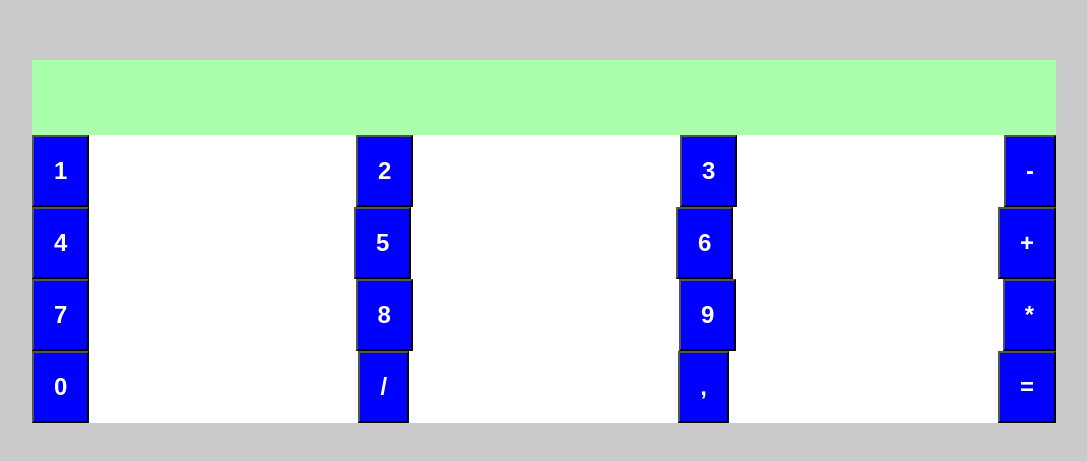
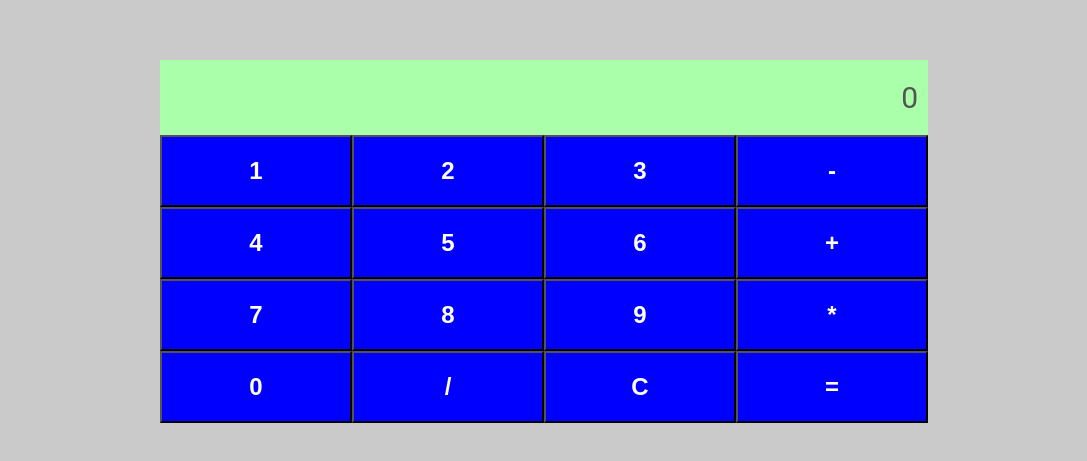
Before and after one commit to osmanbastos/calculadoraReact, a React (Create React App) app: page / in a window 1280 px wide. Shown: the part 159-620 px from the top of the page, without its empty margins (96-1183 px from the left). Built offline with nearby package versions, Linux system fonts and the light colour scheme.

Commit message:
Adicionadas funções aos botões numéricos, + e =

```diff
--- a/src/App.js
+++ b/src/App.js
@@ -1,35 +1,74 @@
 import { Container, Content, Row, Column } from './styles'
 import Input from './components/Input'
 import Button from './components/Button'
+import { useState } from 'react';
 
 const App = () => {
+  const [currentNumber, setCurrentNumber] = useState('0');
+  const [firstNumber, setFirstNumber] = useState('0');
+  const [operation, setOperation] = useState('');
+
+  const handleAddNumber = (num) => {
+    setCurrentNumber(prev => `${prev === '0' ? '' : prev}${num}`)
+  };
+
+  const handleClear = () => {
+    setCurrentNumber('0')
+    setFirstNumber('0')
+    setOperation('')
+  };
+
+  const handleOperationSum = () => {
+    if(firstNumber === '0'){
+      setFirstNumber(String(currentNumber));
+      setCurrentNumber('0');
+      setOperation('+');
+      console.log( firstNumber + currentNumber);
+    }else {
+      const sum = Number(firstNumber) + Number(currentNumber);
+      setCurrentNumber(String(sum))
+      setOperation('')
+      console.log(sum);
+    }
+  }
+
+  const handleEquals = () => {
+    if(firstNumber !== '0' && operation !== '' && currentNumber !== '0'){
+      switch(operation){
+        case '+':
+          handleOperationSum();
+          break;
+      }
+    }
+  }
+
   return (
     <Container>
       <Content>
-        <Input />
+        <Input value={currentNumber}/>
         <Row>
-          <Button label={"1"}/>
-          <Button label={"2"}/>
-          <Button label={"3"}/>
+          <Button label={"1"} onClick={() => handleAddNumber('1')}/>
+          <Button label={"2"} onClick={() => handleAddNumber('2')}/>
+          <Button label={"3"} onClick={() => handleAddNumber('3')}/>
           <Button label={"-"}/>
         </Row>
         <Row>
-          <Button label={"4"}/>
-          <Button label={"5"}/>
-          <Button label={"6"}/>
-          <Button label={"+"}/>
+          <Button label={"4"} onClick={() => handleAddNumber('4')}/>
+          <Button label={"5"} onClick={() => handleAddNumber('5')}/>
+          <Button label={"6"} onClick={() => handleAddNumber('6')}/>
+          <Button label={"+"} onClick={handleOperationSum}/>
         </Row>
         <Row>
-          <Button label={"7"}/>
-          <Button label={"8"}/>
-          <Button label={"9"}/>
+          <Button label={"7"} onClick={() => handleAddNumber('7')}/>
+          <Button label={"8"} onClick={() => handleAddNumber('8')}/>
+          <Button label={"9"} onClick={() => handleAddNumber('9')}/>
           <Button label={"*"}/>
         </Row>
         <Row>
-          <Button label={"0"}/>
+          <Button label={"0"} onClick={() => handleAddNumber('0')}/>
           <Button label={"/"}/>
-          <Button label={","}/>
-          <Button label={"="}/>
+          <Button label={"C"}  onClick={handleClear}/>
+          <Button label={"="} onClick={handleEquals}/>
         </Row>
       </Content>
     </Container>
--- a/src/components/Button/index.js
+++ b/src/components/Button/index.js
@@ -2,7 +2,7 @@
 
 const Button = ({label, onClick}) => {
     return (
-      <ButtonContainer onClick={onClick}>
+      <ButtonContainer onClick={onClick} type="button">
         {label}
       </ButtonContainer>
     );
--- a/src/components/Button/styles.js
+++ b/src/components/Button/styles.js
@@ -7,4 +7,5 @@
     color: #FFFFFF;
     font-size: 24px;
     font-weight: 700;
+    flex: 1;
 `
--- a/src/components/Input/index.js
+++ b/src/components/Input/index.js
@@ -1,9 +1,9 @@
 import {InputContainer} from './styles'
 
-const Input = () => {
+const Input = ({value}) => {
     return (
       <InputContainer>
-      <input />
+      <input disabled value={value}/>
       </InputContainer>
     );
   }
--- a/src/components/Input/styles.js
+++ b/src/components/Input/styles.js
@@ -22,8 +22,8 @@
         align-items: flex-end;
         text-align: right;
         padding: 0 10px;
-
         font-size: 30px;
         font-family: 'Roboto';
+        flex: 1;
     }
 `
--- a/src/styles.js
+++ b/src/styles.js
@@ -12,8 +12,7 @@
 
 export const Content = styled.div`
     background-color: #FFFFFF;
-    width: 80%;
-    min-height: 350px;
+    width: 60%;
 `
 export const Row = styled.div`
     display: flex;
```
